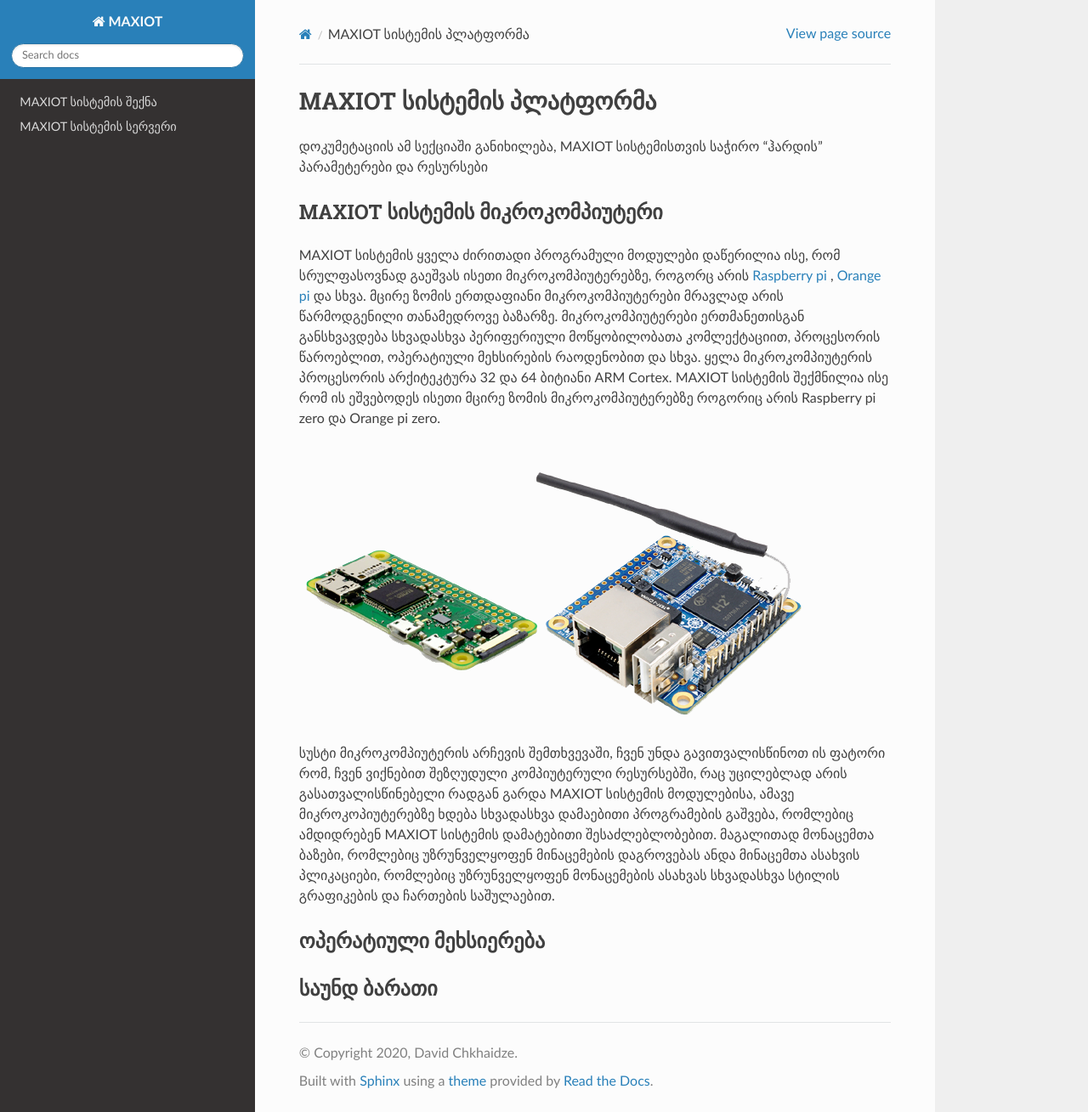
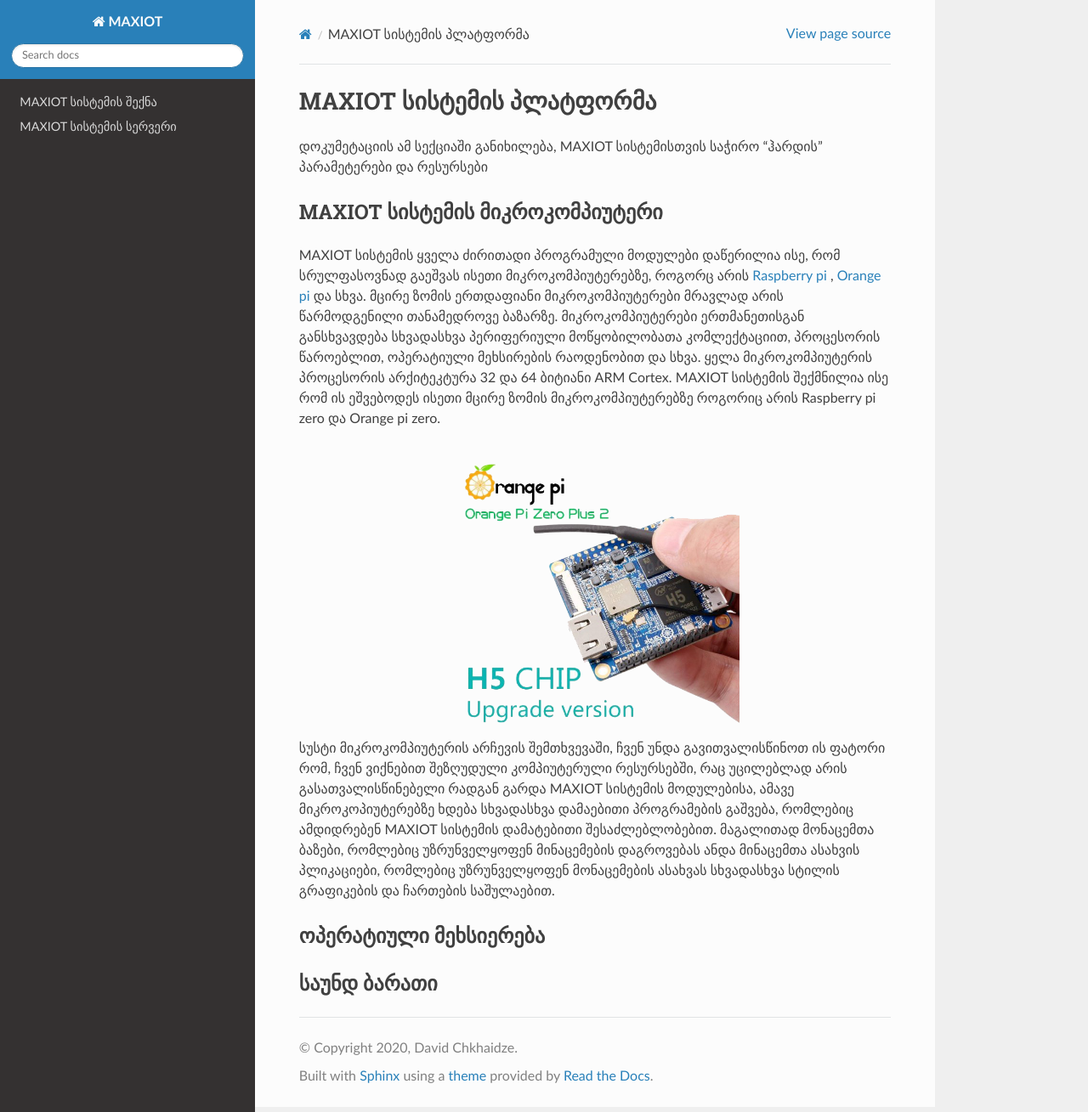
Before and after one commit to abcdach/DOC_MAXIOT, a Sphinx documentation site: the page built from docs/pages/P01_01.rst, in a window 1280 px wide and 1309 px high. Shown: the whole window at 85% size. Built offline with Sphinx 7.4.7 and the Read the Docs theme 2.0.0, drawn with Linux system fonts in a browser that asks for light colours.

Commit message:
shevcvale surati 002.png

```diff
--- a/docs/pages/P01_01.rst
+++ b/docs/pages/P01_01.rst
@@ -16,9 +16,9 @@
 ის ეშვებოდეს ისეთი მცირე ზომის მიკროკომპიუტერებზე როგორიც არის Raspberry pi zero და
 Orange pi zero.
 
-.. image:: ../images/001.png
-   :width: 600
-
+.. image:: ../images/002.png
+   :width: 340
+   :align: center
 სუსტი მიკროკომპიუტერის არჩევის შემთხვევაში, ჩვენ უნდა გავითვალისწინოთ
 ის ფატორი რომ, ჩვენ ვიქნებით შეზღუდული კომპიუტერული რესურსებში, რაც უცილებლად არის
 გასათვალისწინებელი რადგან გარდა MAXIOT სისტემის მოდულებისა, ამავე მიკროკოპიუტერებზე
```
Also changed, not shown: docs/images/002 - Copy.jpg (added), docs/images/002.jpg (added), docs/images/002.png (added), 8 other files.
